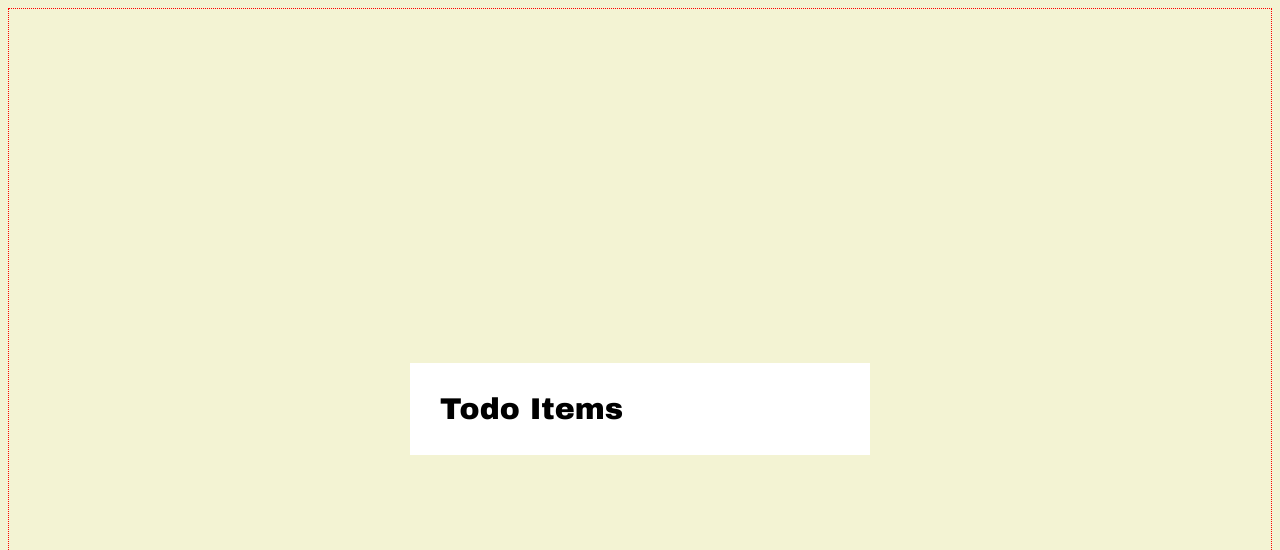
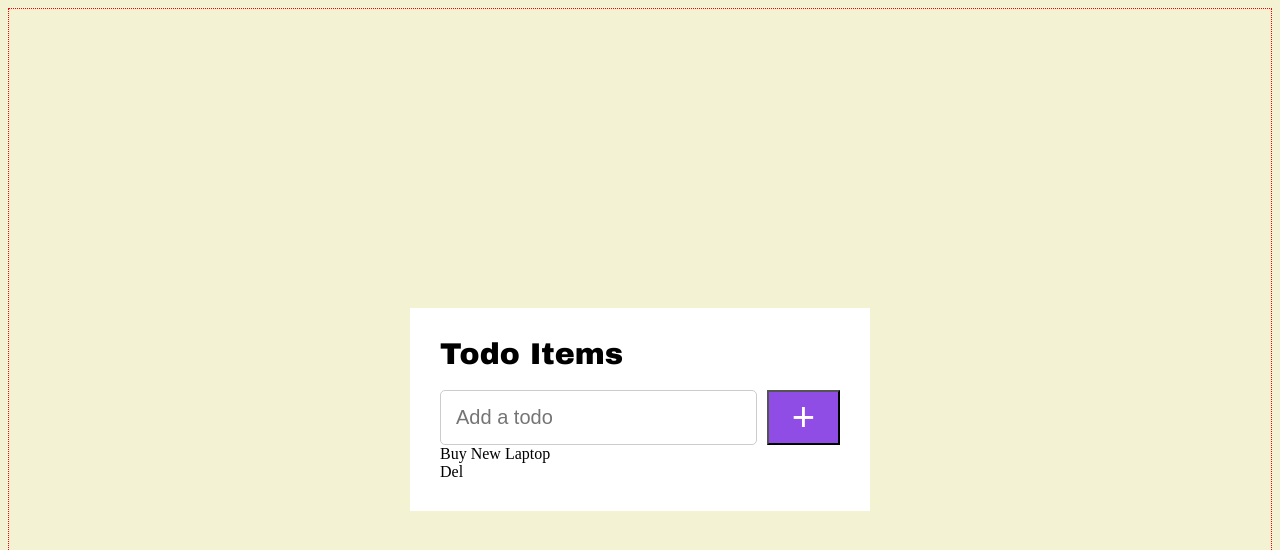
Before and after one commit to Jab90/todo-app, a React (Vite) app: page / in a window 1280 px wide. Shown: the top 550 px of the page. Built offline with nearby package versions, Linux system fonts and the light colour scheme.

Commit message:
Adding list Todo Items

```diff
--- /dev/null
+++ b/src/components/add_todo/AddTodo.jsx
@@ -0,0 +1,11 @@
+import React from 'react'
+import './AddTodo.scss'
+
+export default function AddTodo() {
+  return (
+    <div className='addTodo'>
+      <input className='addTodo__input' type='text' placeholder='Add a todo' />
+      <button className='addTodo__button'>+</button>
+    </div>
+  )
+}
--- /dev/null
+++ b/src/components/add_todo/AddTodo.scss
@@ -0,0 +1,25 @@
+.addTodo {
+  display: flex;
+  gap: 10px;
+  margin-top: 20px;
+
+  &__input {
+    padding: 15px;
+    width: 80%;
+    border: 1px solid #ccc;
+    border-radius: 5px;
+    font-size: 20px;
+    outline: none;
+  }
+
+
+  &__button{
+    width: 20%;
+    border-radius: none;
+    cursor: pointer;
+    background-color: #8f4de6;
+    color: white;
+    font-size: 40px;
+
+  }
+}
--- /dev/null
+++ b/src/components/list_todo/ListTodo.jsx
@@ -0,0 +1,14 @@
+import React from 'react'
+import './ListTodo.scss'
+
+
+export default function ListTodo() {
+  return (
+    <div className='listTodo'>
+      <div className='listTodo__row'>
+        <div className='listTodo__item'>Buy New Laptop</div>
+          <div className='listTodo__delete'>Del</div>
+      </div>
+    </div>
+  )
+}
--- a/src/pages/Home.jsx
+++ b/src/pages/Home.jsx
@@ -1,11 +1,15 @@
 import React from 'react';
 import Container from '../components/container/Container';
 import Header from '../components/header/Header';
+import AddTodo from '../components/add_todo/AddTodo';
+import ListTodo from '../components/list_todo/ListTodo';
 
 export default function Home() {
   return (
    <Container>
     <Header />
+    <AddTodo />
+    <ListTodo />
    </Container>
   )
 }
```
Also changed, not shown: src/components/list_todo/ListTodo.scss (added).
